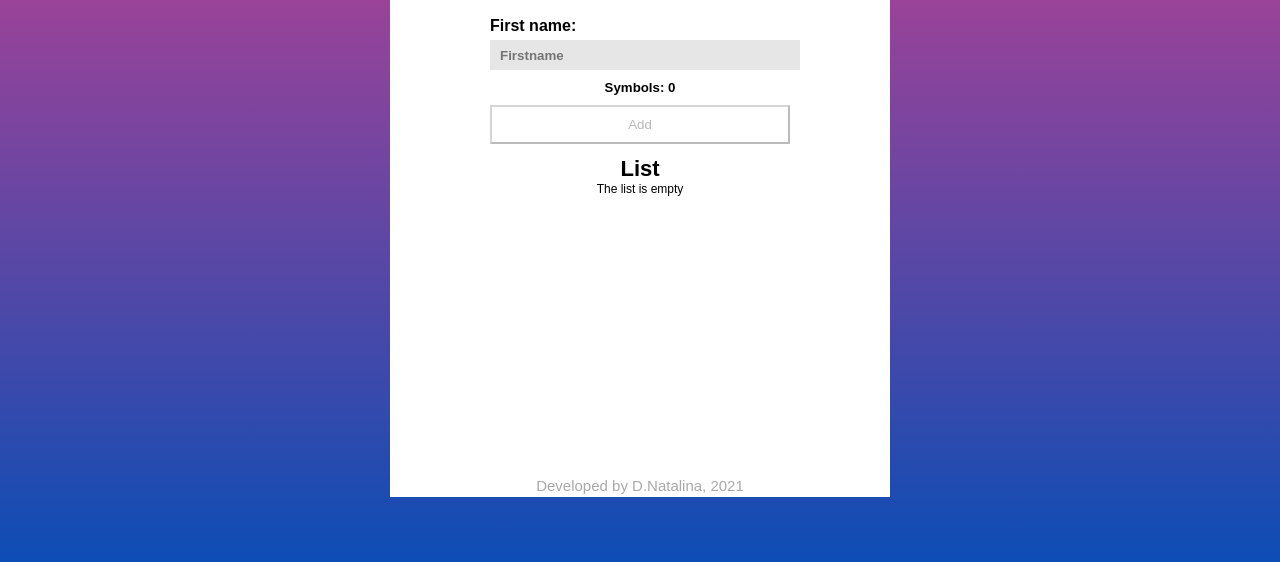
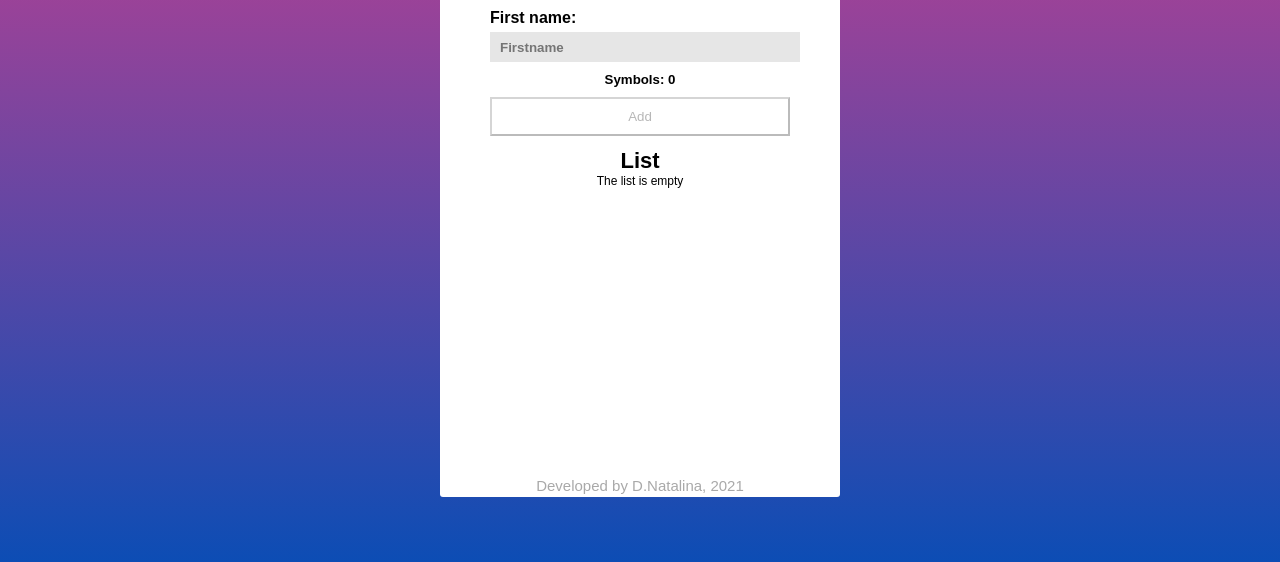
Before and after one commit to PhOeNiX423/web1_12, a plain HTML site: page index.html in a window 1280 px wide. Shown: the part 228-790 px from the top of the page. Drawn offline with nearby package versions, Linux system fonts and the light colour scheme.

Commit message:
v.finally

```diff
--- a/index.html
+++ b/index.html
@@ -41,7 +41,7 @@
                 <button style='margin-top: 15px;' id='btn' v-on:click='clear'>Clear list</button>
             </div>
         </div>
-        <div style='position: absolute; bottom: 0px; width: 500px; text-align: center;'>
+        <div style='position: absolute; bottom: 0px; width: 400px; text-align: center;'>
             <p style='font-size: 15px; color: darkgrey; margin-bottom: 3px;'>Developed by D.Natalina, 2021</p>
         </div>
 
--- a/style.css
+++ b/style.css
@@ -27,14 +27,15 @@ button {
 }
 
 #form {
-    width: 500px;
+    width: 400px;
     height: 650px;
     background: #FFFFFF;
     text-align: center;
     position: absolute;
     top: 50%;
     left: 50%;
-    margin: -325px 0 0 -250px;
+    margin: -325px 0 0 -200px;
+    border-radius: 3px;
 }
 
 #forma {
```
